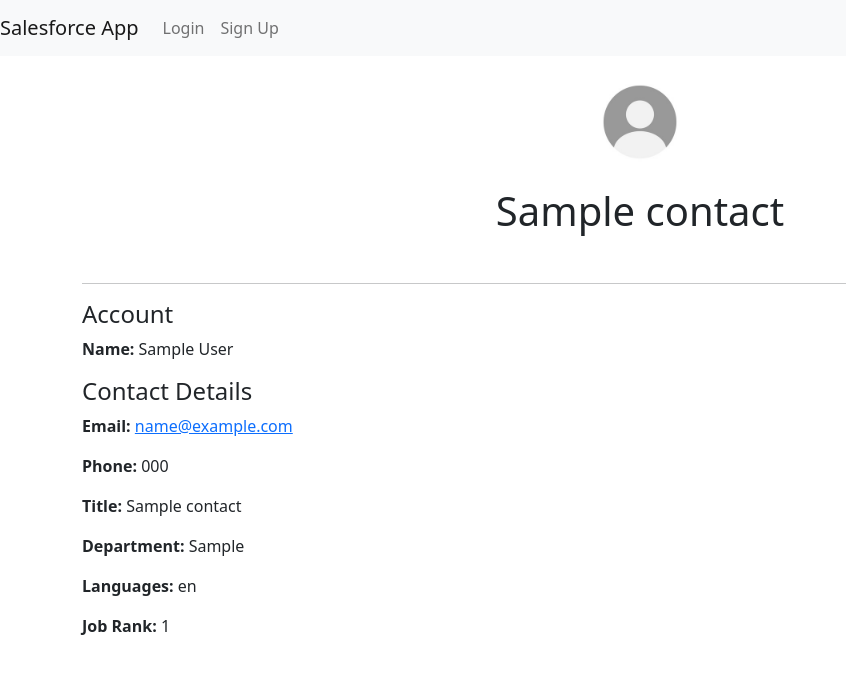
After one commit to contactatfp/ARRmy---Top-Of-The-Funnel, a Flask app: page /contact/1 in a window 1280 px wide. The commit adds this page. Shown: the top 674 px of the page, without its empty margins (0-846 px from the left). Run offline with Flask 3, Linux system fonts and the light colour scheme; tables that the repository leaves empty hold one stand-in row (values such as "Sample post"); parts of the project's set-up code (start-up, migrations or seed data) failed here and were passed over.

Commit message:
display opps with color coding, contact details.

```diff
--- a/main.py
+++ b/main.py
@@ -139,7 +139,6 @@ def get_top_5_contacts_using_rank_contact(account_id):
     return top_contacts
 
 
-
 @login_manager.user_loader
 def load_user(user_id):
     return User.query.get(user_id)
@@ -269,6 +268,7 @@ def notes_summary(account_id):
     ''')
     return summary
 
+
 @app.route('/sdr_dashboard')
 # @login_required
 def sdr_dashboard():
@@ -281,32 +281,25 @@ def sdr_dashboard():
         account_event_counts = {}
 
         top5_dict = {}
+        color_dict = {}
+        closed_opps = get_closed_won_opps()
+        open_opps = get_open_opps()
+
+        # Organize opportunities by account.Id
+        open_opps_by_account = {opp["node"]["Account"]["Id"]: 1 for opp in open_opps}
+        closed_opps_by_account = {opp["node"]["Account"]["Id"]: 1 for opp in closed_opps}
+        #
+
+        # Determine color for each account based on opp status
         for account in accounts:
-            # get account status
-            # color = get_account_status(account.Id)
-            # Get the corresponding address based on the city
-            address = Address.query.filter_by(city=account.BillingCity).first()
-            top5 = get_top_5_contacts_using_rank_contact(account.Id)
-            # for i in range(len(top5)):
-            #     top5[i] = top5[i].to_dict()
-            top5_dict[account.Id] = top5
-            # for i in range(len(top5)):
-            #
-            #     top5_dict[account.Id]['Name'] = top5[i].Name
-            #     top5_dict[account.Id]['Email'] = top5[i].Email
-            #     top5_dict[account.Id]['Phone'] = top5[i].Phone
+            account_id = account.Id
 
-                # top5_dict[account.Id][i] = top5[i]
-
-            # If the address exists and has an event
-            if address and address.event:
-                # Add the event count to the dictionary
-                if account.Id in account_event_counts:
-                    account_event_counts[account.Id] += 1
-                    events.append(address)
-                else:
-                    account_event_counts[account.Id] = 1
-                    events.append(address)
+            if account_id in open_opps_by_account:
+                color_dict[account_id] = "Green"
+            elif account_id in closed_opps_by_account:
+                color_dict[account_id] = "Yellow"
+            else:
+                color_dict[account_id] = "Red"
 
         def get_last_interaction(accountId):
             interaction = Interaction.query.filter_by(account_id=accountId).order_by(
@@ -314,8 +307,13 @@ def sdr_dashboard():
             return interaction
 
         return render_template('sdr_dashboard.html', accounts=accounts, get_last_interaction=get_last_interaction,
-                               account_event_counts=account_event_counts, events=events, top5=top5_dict)
+                               account_event_counts=account_event_counts, events=events, top5=top5_dict,
+                               status_color=color_dict, closed_opps_by_account=closed_opps_by_account,
+                               open_opps_by_account=open_opps_by_account)
+
     return "Access denied", 403
+
+
 
 
 from datetime import datetime
@@ -774,8 +772,7 @@ def last30():
         last_interaction_date = 'No Interactions'
     else:
         last_interaction_date = Interaction.query.filter_by(account_id=account_id).order_by(
-        Interaction.timestamp.desc()).first().timestamp
-
+            Interaction.timestamp.desc()).first().timestamp
 
     # Define the tooltip's HTML structure
     tooltip_content = """
@@ -909,8 +906,6 @@ def contact_details(contact_id):
     contact = Contact.query.get(contact_id)
     associated_account = Account.query.get(contact.AccountId)  # Assuming you have an Account model
     return render_template('contact_detail.html', contact=contact, associated_account=associated_account)
-
-
 
 
 def convert_contact_to_dict(contact):
@@ -1307,12 +1302,57 @@ def get_account_status(account_id):
     # elif closed_count > 0:
     #     status_color = "Yellow"
     else:
-        status_color = "None"
+        status_color = "Red"
 
-    return jsonify({"status_color": status_color, "open_count": open_count})
+    return status_color
 
 
+@app.route('/won', methods=['GET', 'POST'])
+def get_closed_won_opps(days_ago=365):
+    url = "https://fakepicasso-dev-ed.develop.my.salesforce.com/services/data/v58.0/graphql"
+    payload = "{\"query\":\"query opportunitiesClosedWon {\\n  uiapi {\\n    query {\\n      Opportunity(\\n        where: {\\n          StageName: { eq: \\\"Closed Won\\\" }\\n        }\\n      ) {\\n        edges {\\n          node {\\n            Id\\n            Account {\\n              Name {\\n                value\\n              }\\n              Id \\n            }\\n            # NextStep {\\n            #   value\\n            # }\\n            CloseDate {\\n              value\\n            #   displayValue\\n            }\\n            # Description {\\n            #   value\\n            # }\\n            StageName {\\n              value\\n            }\\n          }\\n        }\\n      }\\n    }\\n  }\\n}\\n\",\"variables\":{}}"
+    token = tokens()
+    if not token:
+        return {"error": "Failed to get Salesforce token"}
+    else:
+        token = token['access_token']
+    headers = {
+        'Content-Type': 'application/json',
+        'Authorization': f'Bearer {token}',
+    }
+    response = requests.request("POST", url, headers=headers, data=payload)
+    response_json = response.json()
+    opportunities = response_json["data"]["uiapi"]["query"]["Opportunity"]["edges"]
+    # filter opps won in the last 12 months, keep in mind the CloseDate is a string and provide count
+    opportunities = [opportunity for opportunity in opportunities if
+                     datetime.strptime(opportunity["node"]["CloseDate"]["value"], "%Y-%m-%d") > (
+                             datetime.now() - timedelta(days=days_ago))]
 
+    return opportunities
+
+
+@app.route('/open', methods=['GET', 'POST'])
+def get_open_opps(days_ago=365):
+    url = "https://fakepicasso-dev-ed.develop.my.salesforce.com/services/data/v58.0/graphql"
+    payload = "{\"query\":\"query opportunitiesNotClosed {\\n  uiapi {\\n    query {\\n      Opportunity(\\n        where: {\\n          not: {\\n            or: [\\n              { StageName: { eq: \\\"Closed Won\\\" } }\\n              { StageName: { eq: \\\"Closed Lost\\\" } }\\n            ]\\n          }\\n        }\\n      ) {\\n        edges {\\n          node {\\n            Id\\n            Account {  # Add this line\\n              Name {  # And this line\\n                value\\n              }\\n              Id\\n            }\\n            # NextStep {\\n            #   value\\n            # }\\n            CloseDate {\\n              value\\n            #   displayValue\\n            }\\n            # Description {\\n            #   value\\n            # }\\n            StageName {\\n              value\\n            }\\n          }\\n        }\\n      }\\n    }\\n  }\\n}\\n\",\"variables\":{}}"
+    token = tokens()
+    if not token:
+        return {"error": "Failed to get Salesforce token"}
+    else:
+        token = token['access_token']
+    headers = {
+        'Content-Type': 'application/json',
+        'Authorization': f'Bearer {token}',
+    }
+    response = requests.request("POST", url, headers=headers, data=payload)
+    response_json = response.json()
+    opportunities = response_json["data"]["uiapi"]["query"]["Opportunity"]["edges"]
+    # filter opps won in the last 12 months, keep in mind the CloseDate is a string and provide count
+    # opportunities = [opportunity for opportunity in opportunities if
+    #                  datetime.strptime(opportunity["node"]["CloseDate"]["value"], "%Y-%m-%d") > (
+    #                          datetime.now() - timedelta(days=days_ago))]
+
+    return opportunities
 
 
 def create_api_request(method, url, token, data=None):
--- /dev/null
+++ b/templates/contact_detail.html
@@ -0,0 +1,33 @@
+{% extends "base.html" %}
+{% block content %}
+    <!-- Content -->
+    <div class="container mt-3">
+        <div class="row justify-content-center">
+            <!-- Image and Name as Heading -->
+            <div class="col-12 text-center mb-4">
+                <img src="../static/img/default_profile.jpg" alt="Default Profile" class="img-fluid rounded-circle" style="width: 100px; margin-bottom: 15px;">
+                <h1>{{ contact.Name }}</h1>
+            </div>
+        </div>
+
+        <!-- Account and Contact Details -->
+        <div class="row">
+            <div class="col-md-10 col-sm-12">
+                <hr>
+                <h4>Account</h4>
+                <p><strong>Name:</strong> {{ associated_account.Name }}</p>
+
+                <h4>Contact Details</h4>
+                <p><strong>Email:</strong> <a href="mailto:mamaral@acrisure.com">{{ contact.Email or 'N/A'}}</a></p>
+
+                <!-- Additional Details (based on the model) -->
+                <p><strong>Phone:</strong> {{ contact.Phone or 'N/A' }}</p>
+                <p><strong>Title:</strong> {{ contact.Title or 'N/A' }}</p>
+                <p><strong>Department:</strong> {{ contact.Department or 'N/A' }}</p>
+                <p><strong>Languages:</strong> {{ contact.Languages__c or 'N/A' }}</p>
+                <p><strong>Job Rank:</strong> {{ contact.JobRank or 'N/A' }}</p>
+            </div>
+        </div>
+    </div>
+
+{% endblock %}
```
Also changed, not shown: templates/sdr_dashboard.html (+11 -2 lines), static/img/default_profile.jpg (added), static/img/landing1.png (added), static/img/landing2.png (added), static/img/landing3.png (added).
